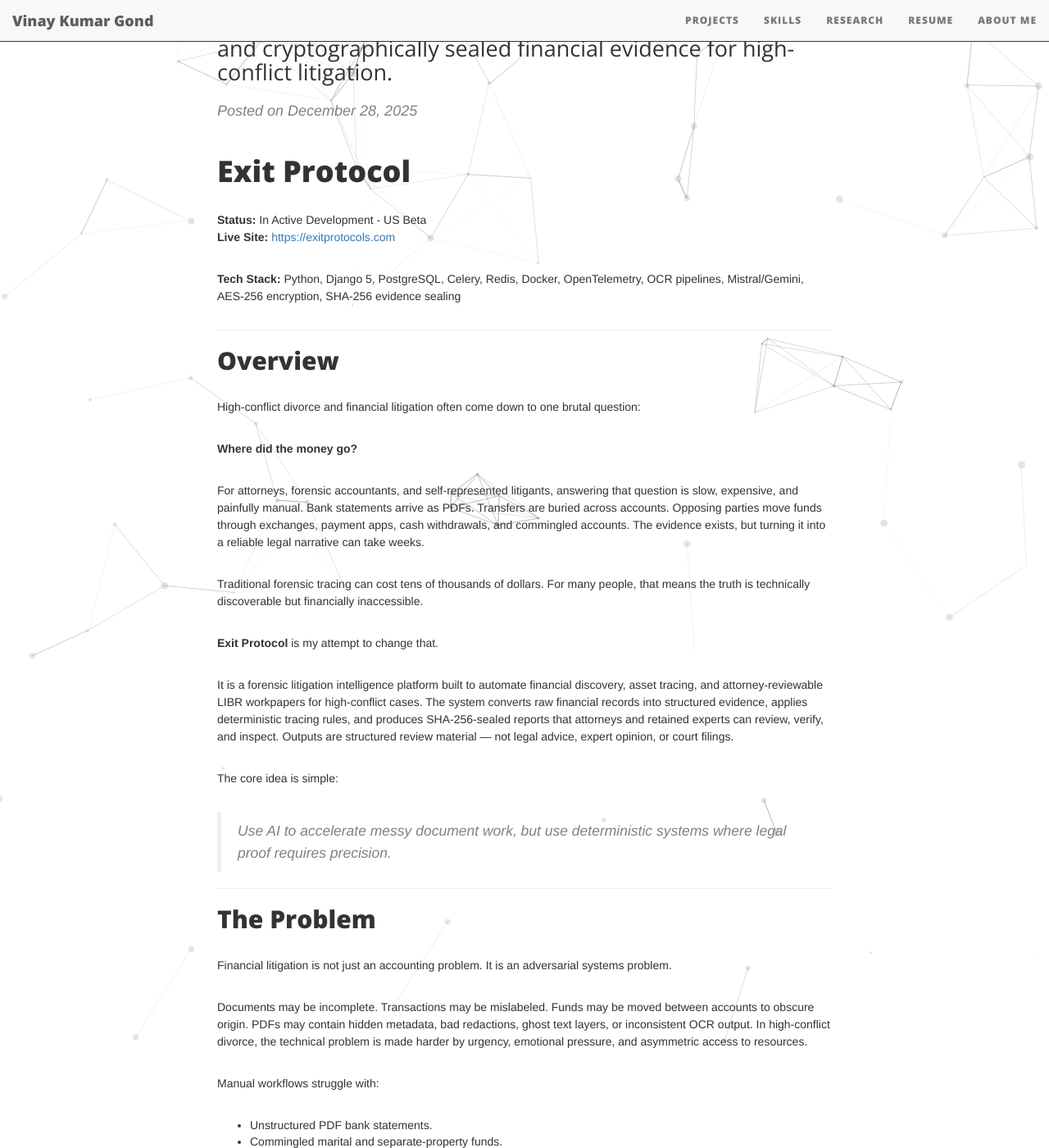
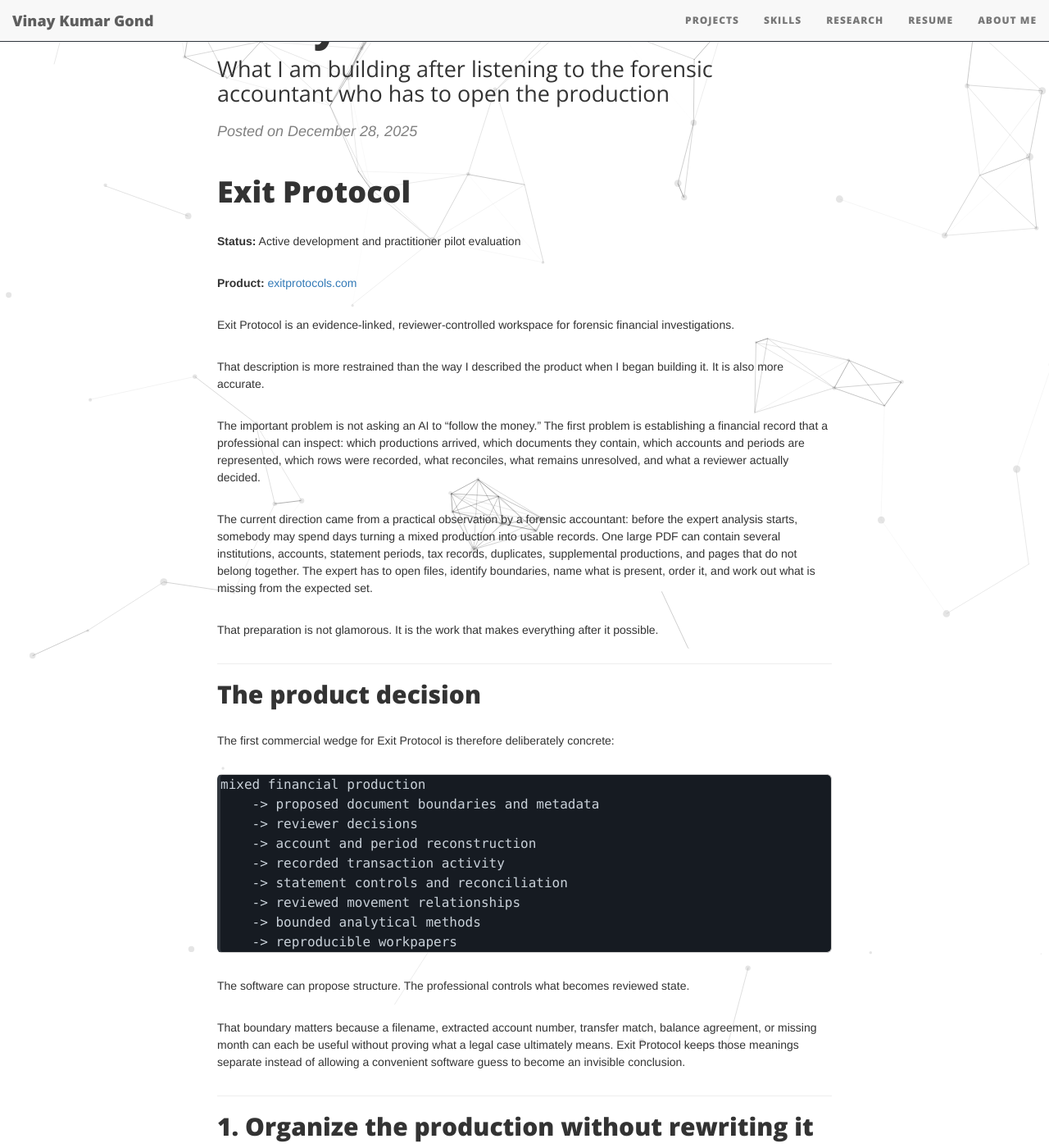
Before and after one commit to Vinaygond/Vinaygond.github.io, a Jekyll site: the page built from _posts/2025-12-28-Exit-Protocol-Wealth-Preservation-Intelligence.md, in a window 1280 px wide and 1400 px high, scrolled down 236 px. Shown: the whole window at 82% size. Built offline with Jekyll 4.4.1, drawn with Linux system fonts in a browser that asks for light colours; nearby versions of some CDN libraries; comment, search, counter and statistics services are not loaded; some of the changed text lies outside the part shown.

Commit message:
Update Exit Protocol product article

````diff
--- a/_posts/2025-12-28-Exit-Protocol-Wealth-Preservation-Intelligence.md
+++ b/_posts/2025-12-28-Exit-Protocol-Wealth-Preservation-Intelligence.md
@@ -1,258 +1,199 @@
 ---
 layout: post
-title: "Exit Protocol: Forensic Litigation Intelligence"
-subtitle: "Deterministic asset tracing, AI-assisted case preparation, and cryptographically sealed financial evidence for high-conflict litigation."
+title: "Exit Protocol: Reconstruct the Record Before You Analyze It"
+subtitle: "What I am building after listening to the forensic accountant who has to open the production"
 date: 2025-12-28
 image: /img/blackimg.jpg
-tags: [forensics, legal-tech, finance, python, ai, docker]
+tags: [forensics, legal-tech, finance, python, django]
 ---
 
 # Exit Protocol
 
-**Status:** In Active Development - US Beta
-**Live Site:** [https://exitprotocols.com](https://exitprotocols.com)
+**Status:** Active development and practitioner pilot evaluation
 
-**Tech Stack:** Python, Django 5, PostgreSQL, Celery, Redis, Docker, OpenTelemetry, OCR pipelines, Mistral/Gemini, AES-256 encryption, SHA-256 evidence sealing
+**Product:** [exitprotocols.com](https://exitprotocols.com)
+
+Exit Protocol is an evidence-linked, reviewer-controlled workspace for forensic financial investigations.
+
+That description is more restrained than the way I described the product when I began building it. It is also more accurate.
+
+The important problem is not asking an AI to “follow the money.” The first problem is establishing a financial record that a professional can inspect: which productions arrived, which documents they contain, which accounts and periods are represented, which rows were recorded, what reconciles, what remains unresolved, and what a reviewer actually decided.
+
+The current direction came from a practical observation by a forensic accountant: before the expert analysis starts, somebody may spend days turning a mixed production into usable records. One large PDF can contain several institutions, accounts, statement periods, tax records, duplicates, supplemental productions, and pages that do not belong together. The expert has to open files, identify boundaries, name what is present, order it, and work out what is missing from the expected set.
+
+That preparation is not glamorous. It is the work that makes everything after it possible.
 
 ---
 
-## Overview
+## The product decision
 
-High-conflict divorce and financial litigation often come down to one brutal question:
+The first commercial wedge for Exit Protocol is therefore deliberately concrete:
 
-**Where did the money go?**
+```text
+mixed financial production
+    -> proposed document boundaries and metadata
+    -> reviewer decisions
+    -> account and period reconstruction
+    -> recorded transaction activity
+    -> statement controls and reconciliation
+    -> reviewed movement relationships
+    -> bounded analytical methods
+    -> reproducible workpapers
+```
 
-For attorneys, forensic accountants, and self-represented litigants, answering that question is slow, expensive, and painfully manual. Bank statements arrive as PDFs. Transfers are buried across accounts. Opposing parties move funds through exchanges, payment apps, cash withdrawals, and commingled accounts. The evidence exists, but turning it into a reliable legal narrative can take weeks.
+The software can propose structure. The professional controls what becomes reviewed state.
 
-Traditional forensic tracing can cost tens of thousands of dollars. For many people, that means the truth is technically discoverable but financially inaccessible.
-
-**Exit Protocol** is my attempt to change that.
-
-It is a forensic litigation intelligence platform built to automate financial discovery, asset tracing, and attorney-reviewable LIBR workpapers for high-conflict cases. The system converts raw financial records into structured evidence, applies deterministic tracing rules, and produces SHA-256-sealed reports that attorneys and retained experts can review, verify, and inspect. Outputs are structured review material — not legal advice, expert opinion, or court filings.
-
-The core idea is simple:
-
-> Use AI to accelerate messy document work, but use deterministic systems where legal proof requires precision.
+That boundary matters because a filename, extracted account number, transfer match, balance agreement, or missing month can each be useful without proving what a legal case ultimately means. Exit Protocol keeps those meanings separate instead of allowing a convenient software guess to become an invisible conclusion.
 
 ---
 
-## The Problem
+## 1. Organize the production without rewriting it
 
-Financial litigation is not just an accounting problem. It is an adversarial systems problem.
+A production enters the system as source material. Exit Protocol records the delivery and preserves the original evidence separately from proposed organization.
 
-Documents may be incomplete. Transactions may be mislabeled. Funds may be moved between accounts to obscure origin. PDFs may contain hidden metadata, bad redactions, ghost text layers, or inconsistent OCR output. In high-conflict divorce, the technical problem is made harder by urgency, emotional pressure, and asymmetric access to resources.
+The document-production workflow can help a reviewer work through:
 
-Manual workflows struggle with:
+- source-file and page accounting;
+- proposed document boundaries;
+- proposed institution, account identifier, document type, and represented period;
+- duplicate relationships;
+- reviewer-defined expectations; and
+- explicit approval, correction, rejection, or unresolved states.
 
-- Unstructured PDF bank statements.
-- Commingled marital and separate-property funds.
-- Hidden crypto exchange transfers.
-- Inconsistent transaction descriptions.
-- Redacted or flattened discovery documents.
-- Long timelines across multiple accounts.
-- Expensive forensic accounting review.
-- Weak audit trails for how conclusions were reached.
+The proposal is not the source, and it is not a reviewer decision. Approving organization does not replace the original file or erase where a page arrived from.
 
-Exit Protocol treats this as a pipeline problem: ingest, normalize, classify, trace, verify, seal, and report.
+This is also where the current extraction boundary is important: native-text documents can support bounded organization, while image-only pages remain visibly unresolved unless they enter a separately reviewed process. The product does not claim universal OCR or silent success on unreadable records.
 
 ---
 
-## Core Architecture
+## 2. Reconstruct accounts and represented periods
 
-### Deterministic LIBR Tracing Engine
+Once document organization has been reviewed, the Financial Record Workspace gives the practitioner an account-by-period view of the material.
 
-At the center of Exit Protocol is a deterministic tracing engine for the **Lowest Intermediate Balance Rule (LIBR)**.
+The useful question is intentionally boring:
 
-In commingled asset disputes, LIBR tracing is mathematically strict. A system cannot simply “guess” whether funds are separate or marital. It must track balances chronologically and avoid the replenishment fallacy, where later deposits are incorrectly treated as restoring previously spent protected funds.
+> Which statements do I have for this account, for these months, and where can I inspect them?
 
-Exit Protocol models this as a state-machine problem.
+The workspace groups reviewed financial records by account and represented period. It can display reviewer expectations alongside represented periods, overlaps, and unresolved expectation states. Selecting a statement opens its recorded control information, source pages, transaction activity, and downstream review paths.
 
-The engine processes transactions across time, evaluates account state after each transaction, and calculates traceable remainders using deterministic logic instead of probabilistic AI. This allows the system to reduce workflows that may take weeks manually into minutes of repeatable computation.
-
-AI helps with extraction and classification. The legal math stays deterministic.
+A visible period gap is a review condition—not an autonomous declaration that discovery is incomplete. A represented statement is an application record—not proof that the underlying document is authentic or sufficient. Those distinctions stay visible in the interface and data model.
 
 ---
 
-### Financial Document Ingestion
+## 3. Show complete recorded activity and deterministic controls
 
-Most real-world financial evidence is ugly.
+For a selected statement period, the workspace shows the complete recorded account activity in scope. It does not silently hide smaller transactions behind a materiality filter.
 
-Exit Protocol is designed to ingest bank statements, brokerage records, transaction exports, and PDF discovery packets, then convert them into structured data.
+Where the reviewed inputs support it, statement reconciliation uses exact Decimal arithmetic:
 
-The ingestion layer combines:
+```text
+opening balance
++ recorded deposits
+- recorded withdrawals
+= calculated closing balance
+```
 
-- OCR-assisted table extraction.
-- Spatial layout analysis for difficult PDFs.
-- Transaction normalization.
-- Date, amount, balance, and description parsing.
-- Duplicate detection.
-- Account-level reconciliation.
-- Human-review checkpoints for ambiguous records.
+The calculated balance is compared with the reviewer-recorded closing balance. Transaction-count controls and continuity observations are also exposed where their inputs exist.
 
-The goal is not to pretend automation is perfect. The goal is to make the review process faster, auditable, and far less dependent on fragile spreadsheet work.
+Agreement is useful. It does not establish that every discoverable record was produced, that every transaction description is correct, or that a statement is authentic. It is a reproducible numerical control for professional review.
 
 ---
 
-### AI Audit Express
+## 4. Keep transfer proposals separate from reviewed movements
 
-Exit Protocol’s AI-assisted audit workflow helps users move from raw documents to a first-pass financial map quickly.
+Software can detect candidate relationships between ledger entries. Exit Protocol records those as transfer proposals.
 
-It can assist with:
+Only an explicit reviewer decision creates a `ReviewedTransfer`: an application-level relationship saying the selected ledger legs are being treated as one movement under the platform's contract. Simple, split, merged, and bounded-fee relationships are subject to exact-cent conservation.
 
-- Categorizing transactions.
-- Flagging suspicious transfers.
-- Identifying exchange deposits and withdrawals.
-- Summarizing financial patterns.
-- Preparing review notes.
-- Generating attorney-facing case summaries.
+A reviewed movement still does not establish legal ownership, purpose, intent, concealment, source ancestry, or marital characterization. Those are professional or legal interpretations outside the software's autonomous authority.
 
-This is where large language models are useful: turning chaos into reviewable structure.
-
-But Exit Protocol does not outsource final financial proof to an LLM. The platform separates AI-assisted interpretation from deterministic accounting logic, which is critical in legal environments where explainability matters.
+Money Flow then provides a read-only view of reviewed movements. It helps a practitioner inspect how represented accounts are connected without creating new financial records or silently turning a proposal into a decision.
 
 ---
 
-### Asset Concealment Signals
+## 5. Use deterministic methods only within disclosed bounds
 
-High-conflict cases often involve patterns that are easy to miss manually:
+Exit Protocol includes a Lowest Intermediate Balance Rule workpaper path. Its present scope is intentionally narrow:
 
-- Repeated small transfers to exchanges.
-- Payment-app routing.
-- Cash withdrawals near key litigation dates.
-- Transfers between undisclosed accounts.
-- Sudden balance depletion.
-- Round-number movement patterns.
-- Lifestyle spending inconsistent with claimed income.
+- one account;
+- one claim;
+- reviewed financial records;
+- disclosed ordering and settings;
+- deterministic calculation;
+- preserved inputs and source references; and
+- attorney-reviewable output requiring professional review.
 
-Exit Protocol surfaces these signals so attorneys and reviewers can decide what matters. The system does not replace legal judgment. It gives legal teams a sharper map.
+The platform also supports conserved Value Lineage for one reviewer-selected source value inside one account. Finalization requires exact-cent conservation and creates immutable analytical records for that run. Current lineage stops at a reviewed outgoing-transfer boundary; it does not automatically propagate value into destination accounts or perform multi-hop or multi-claim tracing.
+
+These limits are part of the product. A deterministic calculation can be reproduced from named inputs, but it is not a legal conclusion, expert opinion, ownership determination, or promise of court acceptance.
 
 ---
 
-## Evidence Integrity
+## 6. Preserve source reversibility and exact-file identity
 
-### Cryptographic Chain of Custody
+The platform keeps source relationships close to the work:
 
-Financial evidence is only useful if it can be trusted.
+- original evidence records and registered SHA-256 references;
+- page, row, or region anchors where available;
+- transaction-to-evidence relationships with explicit review state;
+- calculation input fingerprints and snapshots; and
+- exact-file verification for registered final exports.
 
-Exit Protocol seals generated reports and underlying data snapshots using SHA-256 hashing. This creates a tamper-evident record of what data was analyzed, when it was processed, and whether the output has changed.
+SHA-256 has a precise job here. A matching digest shows that uploaded bytes match registered bytes. It does not, by itself, prove authenticity, admissibility, substantive correctness, or approval.
 
-The platform is designed around auditability:
-
-- Source-document tracking.
-- Processing logs.
-- Hash-sealed report artifacts.
-- Versioned analysis outputs.
-- Reviewable assumptions.
-- Clear separation between extracted data, human edits, and computed results.
-
-In litigation, the question is not only “What did the system find?”
-It is also “Can we prove how it got there?”
+That narrower statement is stronger than calling a file “sealed.” It tells a reviewer exactly what the control establishes and what it does not.
 
 ---
 
-### Secure Evidence Vault
+## Why the reviewer-controlled model matters now
 
-Exit Protocol is built for sensitive financial and legal data.
+General-purpose models will keep improving at reading financial documents, proposing classifications, and drafting summaries. Those capabilities are useful, but they are not the system of record.
 
-The evidence vault is designed around:
+Exit Protocol is being built around the state that persists after the suggestion:
 
-- AES-256 encryption at rest.
-- Strict access controls.
-- Secure document handling.
-- Audit logs.
-- Data isolation by matter.
-- Deployment options for privacy-sensitive environments.
+- What source was registered?
+- What did software propose?
+- What did the reviewer accept, correct, reject, or leave unresolved?
+- Which records and assumptions entered a calculation?
+- What changed after a checkpoint?
+- Can another professional return to the source and reproduce the result?
 
-For law firms and high-net-worth cases, privacy is not a feature. It is the foundation.
+That is the product: not a chatbot that declares what happened, but a controlled environment in which a practitioner reconstructs what the analysis is allowed to rely on.
 
 ---
 
-## Shadow Report
+## The engineering lesson behind the change
 
-Modern eDiscovery has a hidden technical layer.
+My earlier work on Hydra / XLeadScraper taught me what happens when throughput becomes the product and operational constraints are treated as something to solve later. The result was a platform reset and a cease-and-desist.
 
-PDFs can contain metadata, embedded text, poor redactions, hidden objects, image artifacts, and document history that are invisible to a normal viewer. Exit Protocol’s Shadow Report module inspects discovery files for these deeper signals.
+I wrote the full engineering postmortem here:
 
-It can help identify:
+**[The $500K Cease-and-Desist: A Distributed Systems Postmortem](/2025-12-01-The-500K-Tool-That-Got-Me-a-Cease-and-Desist-from-X/)**
 
-- Ghost text layers.
-- Embedded XMP metadata.
-- EXIF fingerprints.
-- Suspicious redaction artifacts.
-- Document structure anomalies.
-- Hidden or inconsistent PDF objects.
-
-This module exists because litigation is adversarial. The system assumes documents may be imperfect, incomplete, or strategically prepared.
+The connection to Exit Protocol is not a claim that the two systems are equivalent. It is the design lesson I carried forward: authority, isolation, blast radius, provenance, and explicit boundaries have to exist in the architecture—not only in a disclaimer after the fact.
 
 ---
 
-## Sovereign Mode
+## What I am validating next
 
-Some legal environments cannot rely on standard cloud workflows.
+The immediate test is practical: can Exit Protocol take an authorized, difficult sample production and materially reduce the mechanical work required to organize it without hiding uncertainty or displacing professional judgment?
 
-Exit Protocol is being designed with a sovereign deployment model for firms and enterprise legal teams that need greater control over sensitive data.
+The pilot target is narrow:
 
-The application can be containerized through Docker and deployed in controlled infrastructure, including private cloud or air-gapped environments. The goal is to let legal teams run forensic analysis without unnecessarily exposing privileged financial records to third-party systems.
+1. separate a large mixed production into probable records;
+2. identify document, institution, account, and represented period where reasonably possible;
+3. organize the result chronologically;
+4. let the professional review and correct every proposal; and
+5. produce a usable account-and-period workspace for the next stage of work.
 
-Sovereign Mode is built for:
+If that saves a practitioner days of preparation and gives them a clearer starting record, it is valuable. More sophisticated tracing remains downstream depth—not a substitute for solving the first painful job well.
 
-- Attorney-client privilege protection.
-- Sensitive financial discovery.
-- High-net-worth divorce matters.
-- Enterprise law firm review.
-- Bring-your-own-key security models.
-- Local or private infrastructure deployment.
+Exit Protocol remains in active development and pilot evaluation. It organizes review material for counsel and retained professionals; it does not provide legal advice or autonomous professional conclusions.
 
----
+**Product:** [exitprotocols.com](https://exitprotocols.com)
 
-## B.I.F.F. Suite
+**Engineering context:** [The $500K C&D postmortem](/2025-12-01-The-500K-Tool-That-Got-Me-a-Cease-and-Desist-from-X/)
 
-High-conflict litigation is not only about documents. Communication itself becomes evidence.
+**Public calculation reference:** [LIBR state-machine demo](https://github.com/Vinaygond/libr-state-machine-demo)
 
-The B.I.F.F. Suite is an AI-assisted communication layer designed to help users rewrite hostile or emotionally charged messages into brief, informative, firm, and fair communication.
-
-The goal is to reduce escalation before it becomes part of the court record.
-
-It helps transform reactive messages into cleaner, more professional communication while preserving the user’s intent.
-
----
-
-## Engineering Philosophy
-
-Exit Protocol is built from a simple principle:
-
-**Use probabilistic AI for messy human input. Use deterministic systems for legal proof.**
-
-The broader legal-tech market is full of black-box AI tools. That is dangerous when the output affects property division, financial survival, and court decisions.
-
-Exit Protocol takes a different path.
-
-- AI assists with extraction, summarization, and drafting.
-- Deterministic engines perform financial tracing.
-- Cryptographic systems protect evidence integrity.
-- Human reviewers remain in control.
-- Every major conclusion should be explainable.
-
-I built Exit Protocol with the same discipline learned from high-throughput systems that failed on compliance boundaries: blast-radius control, deterministic outputs, and evidence you can explain after the fact. Litigation technology needs that rigor more than it needs black-box AI summaries.
-
-This is infrastructure for people who cannot afford vague answers.
-
----
-
-## Why It Matters
-
-A person should not lose financial security simply because forensic accounting is too expensive.
-
-A law firm should not need weeks of spreadsheet work to understand the shape of a case.
-
-A court should not receive financial narratives that cannot be traced back to the underlying evidence.
-
-Exit Protocol exists to make financial truth faster to uncover, easier to verify, and harder to manipulate.
-
----
-
-*Sovereign Mode available for enterprise law firms and sensitive matters.*
-
-**Related:** [$500K C&D engineering postmortem](https://github.com/Vinaygond/The-500K-C-D-Report) · [LIBR state-machine demo](https://github.com/Vinaygond/libr-state-machine-demo) · [Research page](/research/)
-
-*Questions?* [vinay@exitprotocols.com](mailto:vinay@exitprotocols.com)
+**Contact:** [vinay@exitprotocols.com](mailto:vinay@exitprotocols.com)
````
